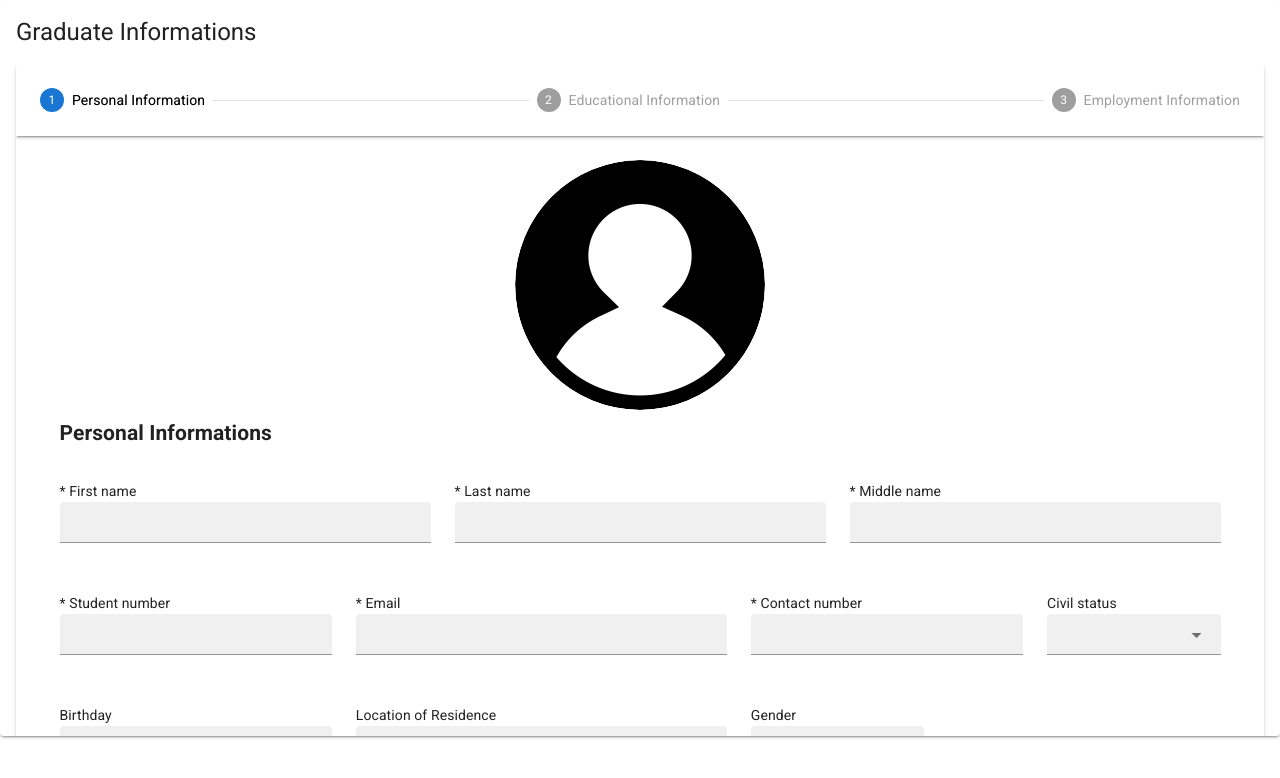
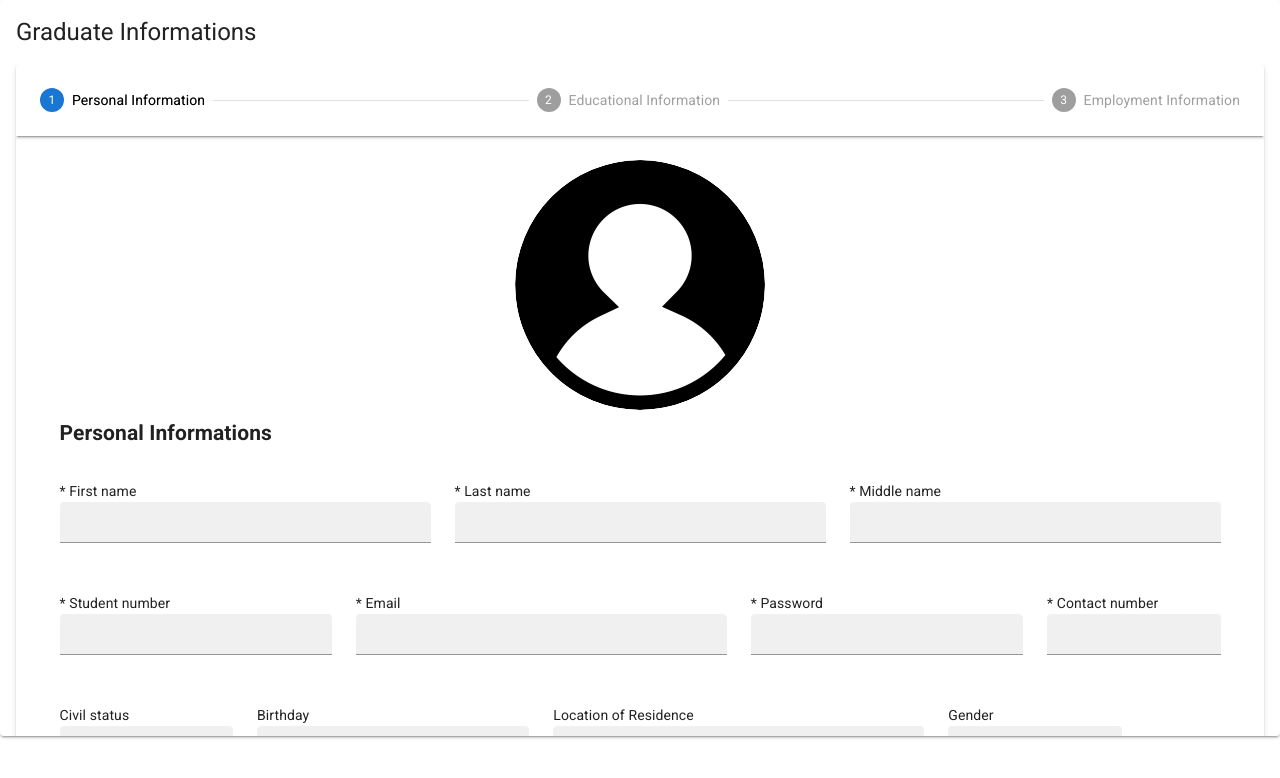
Before and after one commit to chusieme14/thesis-front, a Nuxt app: page /register in a window 1280 px wide. Shown: the top 778 px of the page. Built offline with nearby package versions, Linux system fonts and the light colour scheme; no server answers.

Commit message:
add password in signup

```diff
--- a/components/personal.vue
+++ b/components/personal.vue
@@ -83,6 +83,16 @@
                             ></v-text-field>
                         </v-col>
                         <v-col class="image-text-field" cols="12" sm="3">
+                            <label><span class="text-danger">*</span> Password </label>
+                            <v-text-field
+                                :rules="[() => !!payload.password ||  '']"
+                                v-model="payload.password"
+                                dense
+                                filled
+                                type="password"
+                            ></v-text-field>
+                        </v-col>
+                        <v-col class="image-text-field" cols="12" sm="2">
                             <label><span class="text-danger">*</span> Contact number </label>
                             <v-text-field
                                 :rules="[() => !!payload.contact_number ||  '']"
@@ -93,6 +103,8 @@
                                 type="number"
                             ></v-text-field>
                         </v-col>
+                    </v-row>
+                    <v-row>
                         <v-col class="image-text-field" cols="12" sm="2">
                             <label>Civil status </label>
                             <v-autocomplete
@@ -105,8 +117,6 @@
                                 dense
                             ></v-autocomplete>
                         </v-col>
-                    </v-row>
-                    <v-row>
                         <v-col class="image-text-field" cols="12" sm="3">
                             <label>Birthday </label>
                             <v-menu
```
